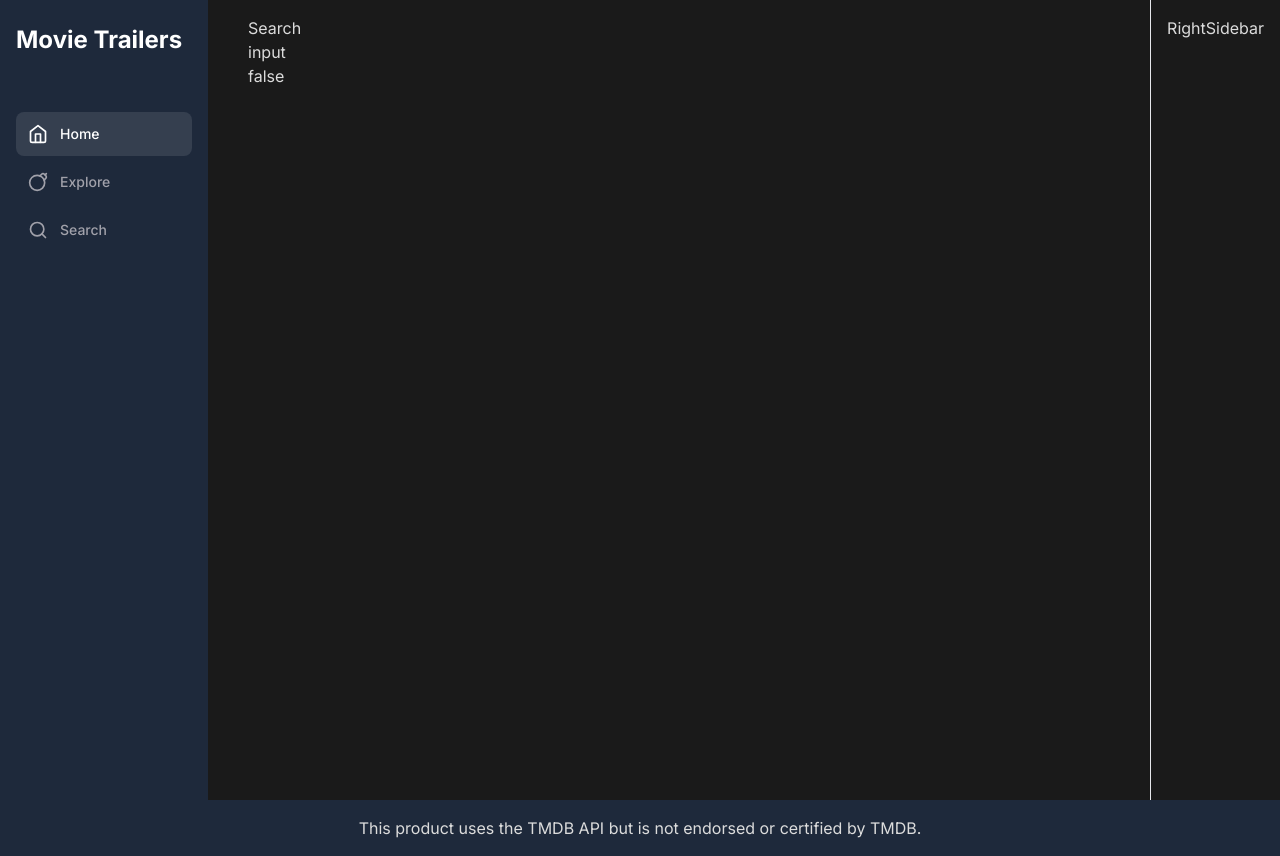
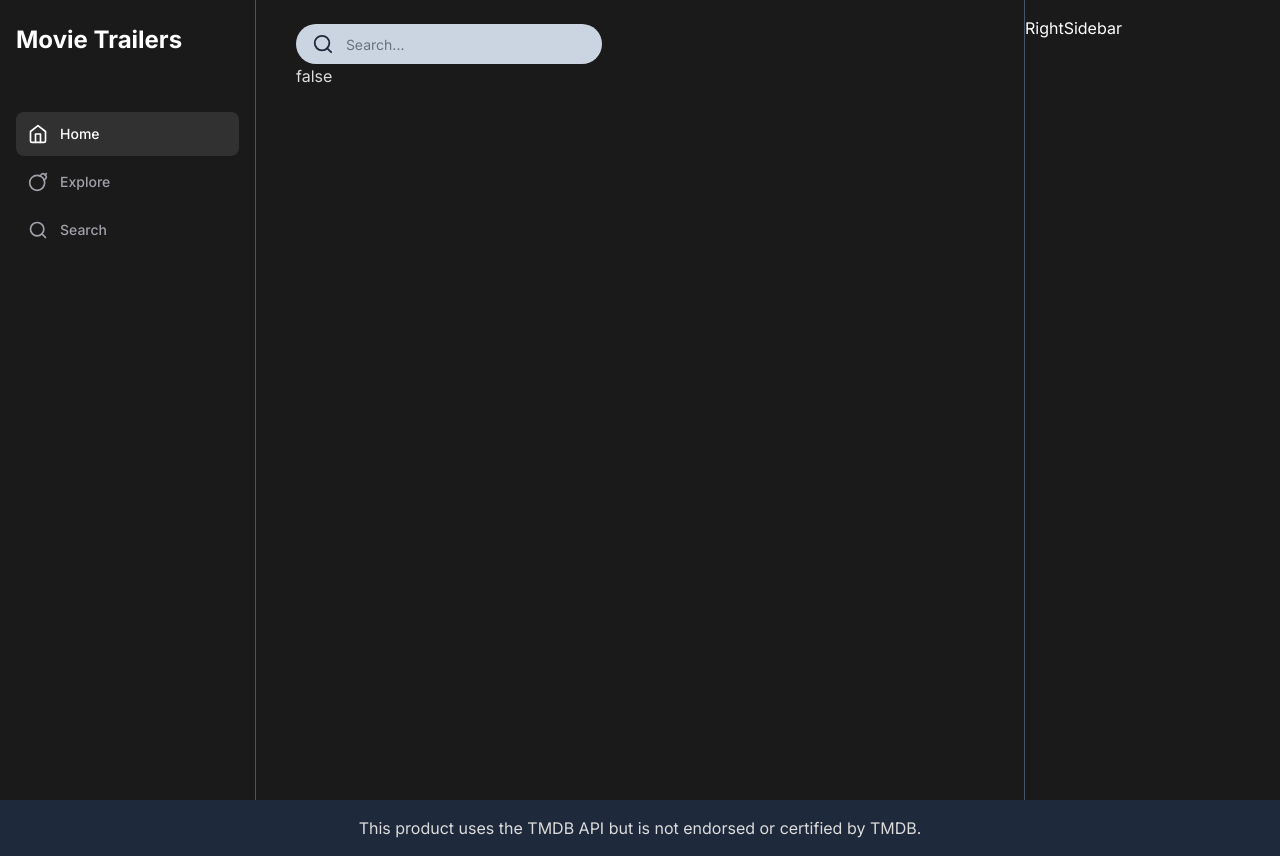
Before and after one commit to quangnphan/movie-tmdb, a Next.js app: page /home in a window 1280 px wide. Built offline with nearby package versions, Linux system fonts and the light colour scheme.

Commit message:
add searchbar ui

```diff
--- a/app/(root)/layout.tsx
+++ b/app/(root)/layout.tsx
@@ -5,18 +5,20 @@ import RightSidebar from "@/components/shared/RightSidebar";
 
 const MainLayout = async (props: { children: React.ReactNode }) => {
   return (
-    <div className="h-full relative">
+    <div className="bg-dark-lighten">
       <main className="flex flex-row">
-        <div className="hidden md:flex md:w-52 md:flex-col md:inset-y-0 z-[80]">
+        <div className="hidden md:flex md:w-64 md:flex-col md:inset-y-0 z-[80]">
           <LeftSidebar />
         </div>
-        <section className="flex min-h-screen flex-1 flex-col items-center px-6 pb-10 pt-4 max-md:pb-32 sm:px-10">
+        <section className="flex min-h-screen flex-1 flex-col items-center px-6 pb-10 pt-6 max-md:pb-32 sm:px-10">
           <div className="w-full">
             <Topbar />
             {props.children}
           </div>
         </section>
-        <RightSidebar />
+        <div className="max-xl:hidden w-64 flex flex-col inset-y-0 z-[80]">
+          <RightSidebar />
+        </div>
       </main>
       <Bottombar />
     </div>
--- a/app/globals.css
+++ b/app/globals.css
@@ -24,8 +24,8 @@ body,
   text-shadow: 0px 1px 2px rgb(0 0 0 / 80%);
 }
 
-/* @layer components {
-  .main-container {
+@layer components {
+  /* .main-container {
     @apply flex min-h-screen flex-1 flex-col items-center px-6 pb-10 pt-28 max-md:pb-32 sm:px-10;
   }
   .topbar {
@@ -34,5 +34,18 @@ body,
 
   .bottombar {
     @apply fixed bottom-0 z-10 w-full rounded-t-3xl bg-glassmorphism p-4 xs:px-7 md:hidden;
+  } */
+  /* .searchbar {
+    @apply flex gap-1 rounded-lg px-4 py-2;
   }
-} */
+
+  .searchbar_input {
+    @apply border-none outline-none !important;
+  } */
+  .search_input{
+    @apply bg-slate-300 border-none outline-none text-slate-800 placeholder-gray-500 min-w-[250px] !important;
+  }
+  .no-focus {
+    @apply focus-visible:ring-0 focus-visible:ring-transparent focus-visible:ring-offset-0 !important;
+  }
+}
--- a/components/shared/LeftSidebar.tsx
+++ b/components/shared/LeftSidebar.tsx
@@ -11,7 +11,7 @@ const montserrat = Montserrat({ weight: "600", subsets: ["latin"] });
 const LeftSidebar = () => {
   const pathname = usePathname();
   return (
-    <div className="space-y-4 py-4 flex flex-col h-full bg-slate-800 text-white">
+    <div className="space-y-4 py-4 flex flex-col h-full border-slate-600 border-r text-white">
       <div className="px-4 py-2 flex-1">
         <Link href="/home" className="flex items-center mb-14">
           {/* <div className="relative w-8 h-8 mr-4">
--- a/components/shared/RightSidebar.tsx
+++ b/components/shared/RightSidebar.tsx
@@ -2,7 +2,7 @@ import React from "react";
 
 const RightSidebar = () => {
   return (
-    <section className="sticky right-0 top-0 z-20 flex h-screen w-fit flex-col justify-between gap-12 overflow-auto border-l px-4 py-4 max-xl:hidden">
+    <section className="space-y-4 py-4 flex flex-col h-full border-l border-slate-600 text-white">
       RightSidebar
     </section>
   );
--- /dev/null
+++ b/components/shared/Searchbar.tsx
@@ -0,0 +1,48 @@
+"use client";
+
+import Image from "next/image";
+import { useRouter } from "next/navigation";
+import { useEffect, useState } from "react";
+
+import { Input } from "../ui/input";
+import { Search } from "lucide-react";
+
+interface Props {
+  routeType?: string;
+}
+
+function Searchbar({ routeType }: Props) {
+  const router = useRouter();
+  const [search, setSearch] = useState("");
+
+  //   // query after 0.3s of no input
+  //   useEffect(() => {
+  //     const delayDebounceFn = setTimeout(() => {
+  //       if (search) {
+  //         router.push(`/${routeType}?q=` + search);
+  //       } else {
+  //         router.push(`/${routeType}`);
+  //       }
+  //     }, 300);
+
+  //     return () => clearTimeout(delayDebounceFn);
+  //   }, [search, routeType]);
+
+  return (
+    <div className="flex flex-1 items-center bg-slate-300 rounded-full px-4">
+      <Search className="text-slate-800"/>
+      <Input
+        id="text"
+        value={search}
+        onChange={(e) => setSearch(e.target.value)}
+        // placeholder={`${
+        //   routeType !== "/search" ? "Search communities" : "Search creators"
+        // }`}
+        placeholder="Search..."
+        className="search_input no-focus"
+      />
+    </div>
+  );
+}
+
+export default Searchbar;
--- a/components/shared/Topbar.tsx
+++ b/components/shared/Topbar.tsx
@@ -1,13 +1,21 @@
+"use client"
+
 import { UserButton } from "@clerk/nextjs";
 import MobileSidebar from "./MobileSidebar";
+import { useForm } from "react-hook-form";
+import Searchbar from "./Searchbar";
 
 const Topbar = () => {
+  const form = useForm();
+  const isLoading = form.formState.isSubmitting;
   return (
     <div className="flex items-center">
       <MobileSidebar />
-      <div>Search input</div>
+      <div>
+        <Searchbar />
+      </div>
       <div className="flex w-full justify-end">
-        <UserButton afterSignOutUrl="/"/>
+        <UserButton afterSignOutUrl="/" />
       </div>
     </div>
   );
--- /dev/null
+++ b/components/ui/input.tsx
@@ -0,0 +1,25 @@
+import * as React from "react"
+
+import { cn } from "@/lib/utils"
+
+export interface InputProps
+  extends React.InputHTMLAttributes<HTMLInputElement> {}
+
+const Input = React.forwardRef<HTMLInputElement, InputProps>(
+  ({ className, type, ...props }, ref) => {
+    return (
+      <input
+        type={type}
+        className={cn(
+          "flex h-10 w-full rounded-md border border-slate-200 bg-white px-3 py-2 text-sm ring-offset-white file:border-0 file:bg-transparent file:text-sm file:font-medium placeholder:text-slate-500 focus-visible:outline-none focus-visible:ring-2 focus-visible:ring-slate-950 focus-visible:ring-offset-2 disabled:cursor-not-allowed disabled:opacity-50 dark:border-slate-800 dark:bg-slate-950 dark:ring-offset-slate-950 dark:placeholder:text-slate-400 dark:focus-visible:ring-slate-300",
+          className
+        )}
+        ref={ref}
+        {...props}
+      />
+    )
+  }
+)
+Input.displayName = "Input"
+
+export { Input }
--- a/components/ui/sheet.tsx
+++ b/components/ui/sheet.tsx
@@ -41,12 +41,12 @@ const sheetVariants = cva(
   {
     variants: {
       side: {
-        top: "inset-x-0 top-0 border-b data-[state=closed]:slide-out-to-top data-[state=open]:slide-in-from-top",
+        top: "inset-x-0 top-0 data-[state=closed]:slide-out-to-top data-[state=open]:slide-in-from-top",
         bottom:
-          "inset-x-0 bottom-0 border-t data-[state=closed]:slide-out-to-bottom data-[state=open]:slide-in-from-bottom",
-        left: "inset-y-0 left-0 h-full w-3/4 border-r data-[state=closed]:slide-out-to-left data-[state=open]:slide-in-from-left sm:max-w-sm",
+          "inset-x-0 bottom-0 data-[state=closed]:slide-out-to-bottom data-[state=open]:slide-in-from-bottom",
+        left: "inset-y-0 left-0 h-full w-3/4 data-[state=closed]:slide-out-to-left data-[state=open]:slide-in-from-left sm:max-w-sm",
         right:
-          "inset-y-0 right-0 h-full w-3/4  border-l data-[state=closed]:slide-out-to-right data-[state=open]:slide-in-from-right sm:max-w-sm",
+          "inset-y-0 right-0 h-full w-3/4 data-[state=closed]:slide-out-to-right data-[state=open]:slide-in-from-right sm:max-w-sm",
       },
     },
     defaultVariants: {
```
